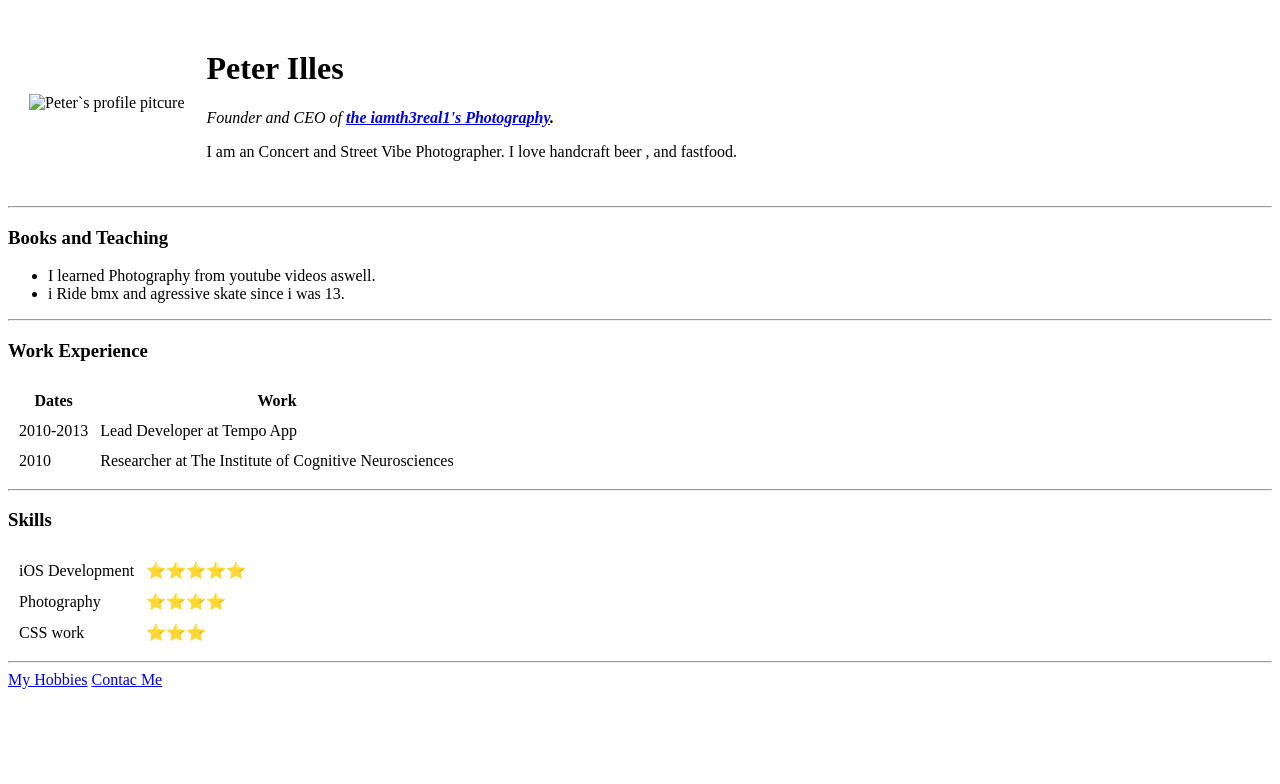
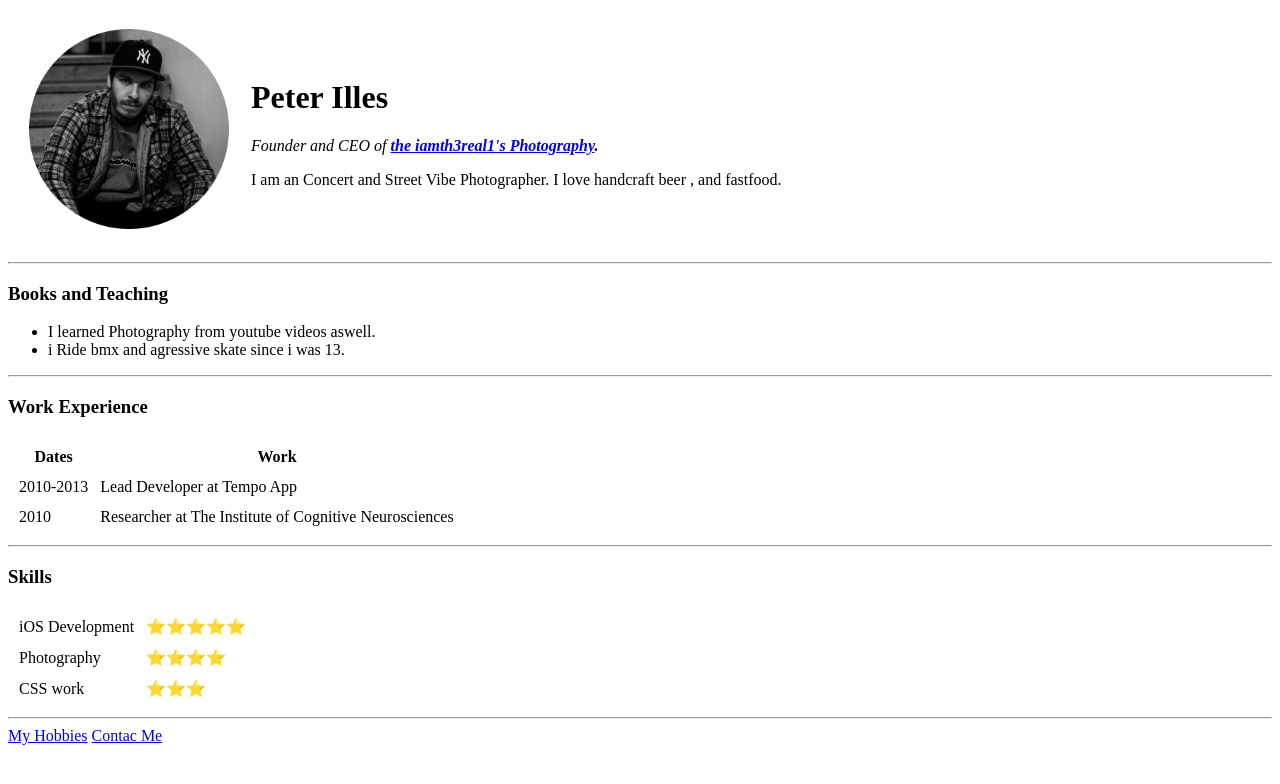
Before and after one commit to r4inbowfish/cv1, a plain HTML site: page index.html in a window 1280 px wide. Drawn offline with Linux system fonts and the light colour scheme; the site is published under a folder, as on GitHub Pages, so addresses that start at the root find nothing.

Commit message:
Update index.html

```diff
--- a/index.html
+++ b/index.html
@@ -10,7 +10,7 @@
     <table cellspacing="20">
       <tr>
         <td><img
-      src="/pics/myself.png"
+      src="pics/myself.png"
       width="200"
       width="200"
       alt="Peter`s profile pitcure"
```
